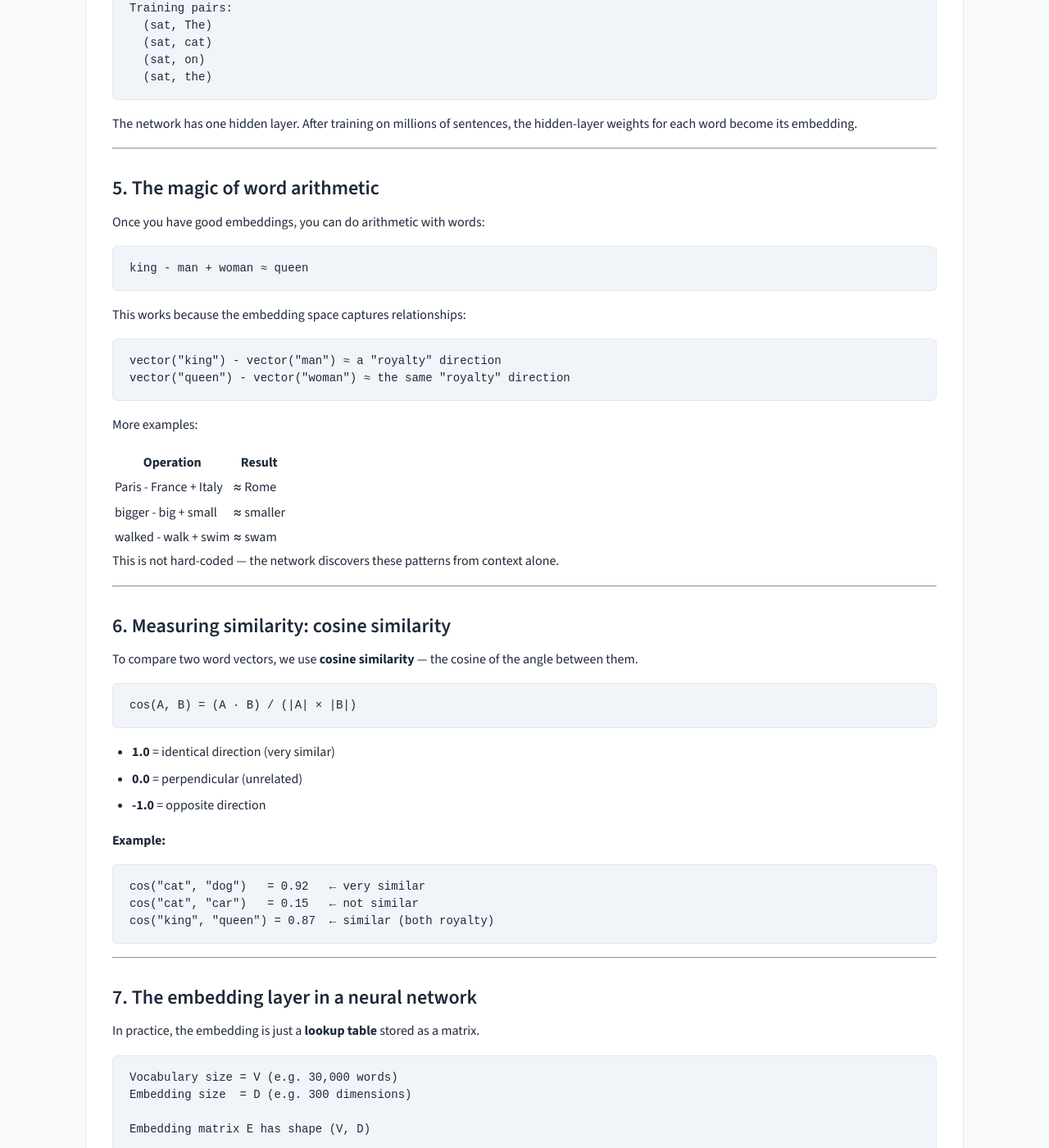
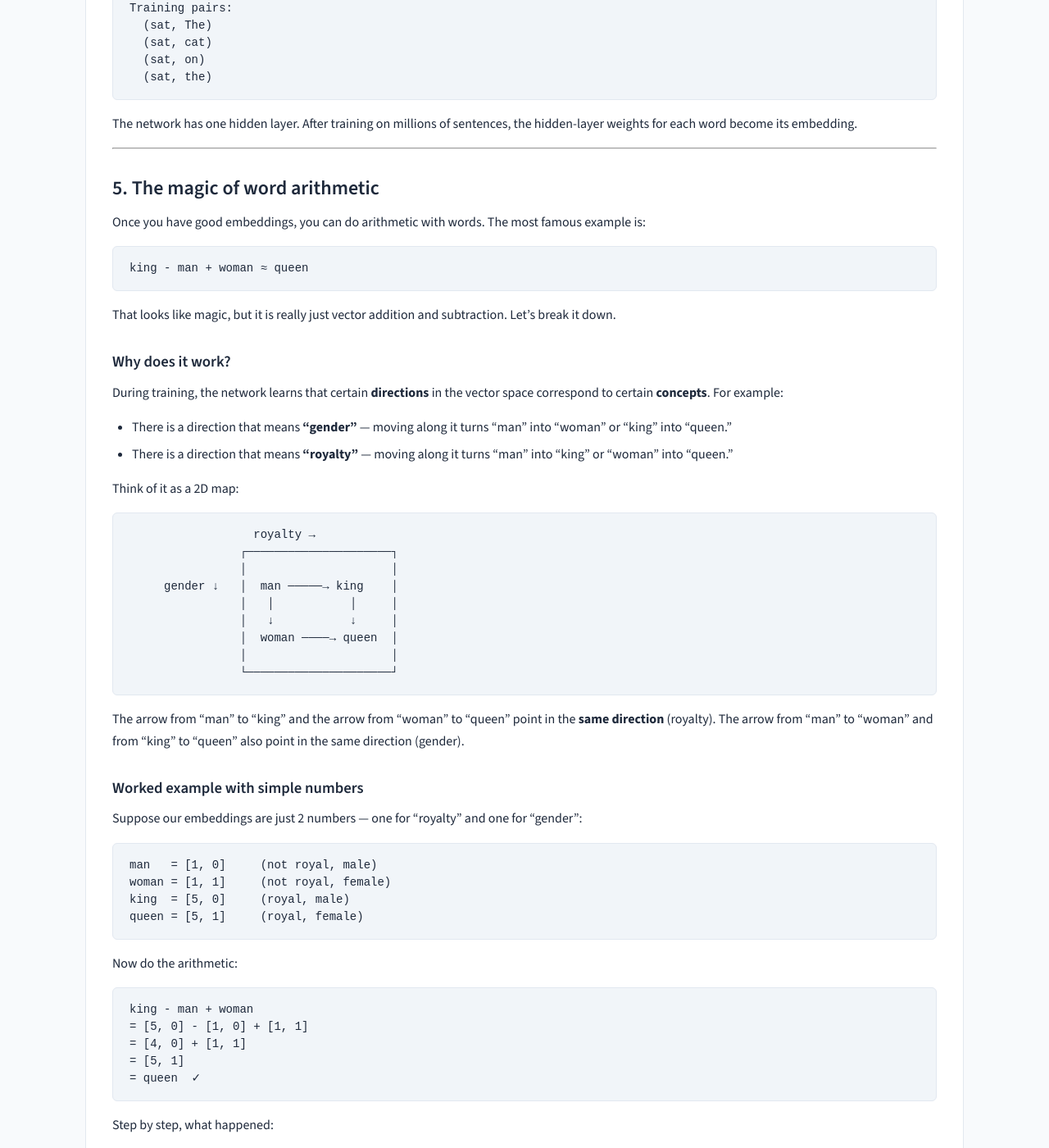
Before and after one commit to rilov/handbook, a Jekyll site: the page built from _topics/DL for GenAI - Part 1 - Word Embeddings.md, in a window 1280 px wide and 1400 px high, scrolled down 2319 px. Shown: the whole window at 82% size. Built offline with Jekyll 4.4.1, drawn with Linux system fonts in a browser that asks for light colours; some of the changed text lies outside the part shown.

Commit message:
Rewrite word arithmetic section with visual map, worked numbers, and step-by-step explanation

````diff
--- a/_topics/DL for GenAI - Part 1 - Word Embeddings.md
+++ b/_topics/DL for GenAI - Part 1 - Word Embeddings.md
@@ -119,28 +119,93 @@ The network has one hidden layer. After training on millions of sentences, the h
 
 ## 5. The magic of word arithmetic
 
-Once you have good embeddings, you can do arithmetic with words:
+Once you have good embeddings, you can do arithmetic with words. The most famous example is:
 
 ```text
 king - man + woman ≈ queen
 ```
 
-This works because the embedding space captures relationships:
+That looks like magic, but it is really just vector addition and subtraction. Let's break it down.
+
+### Why does it work?
+
+During training, the network learns that certain **directions** in the vector space correspond to certain **concepts**. For example:
+
+- There is a direction that means **"gender"** — moving along it turns "man" into "woman" or "king" into "queen."
+- There is a direction that means **"royalty"** — moving along it turns "man" into "king" or "woman" into "queen."
+
+Think of it as a 2D map:
 
 ```text
-vector("king") - vector("man") ≈ a "royalty" direction
-vector("queen") - vector("woman") ≈ the same "royalty" direction
+                  royalty →
+                ┌─────────────────────┐
+                │                     │
+     gender ↓   │  man ─────→ king    │
+                │   │           │     │
+                │   ↓           ↓     │
+                │  woman ────→ queen  │
+                │                     │
+                └─────────────────────┘
 ```
 
-More examples:
+The arrow from "man" to "king" and the arrow from "woman" to "queen" point in the **same direction** (royalty). The arrow from "man" to "woman" and from "king" to "queen" also point in the same direction (gender).
 
-| Operation | Result |
-|-----------|--------|
-| Paris - France + Italy | ≈ Rome |
-| bigger - big + small | ≈ smaller |
-| walked - walk + swim | ≈ swam |
+### Worked example with simple numbers
 
-This is not hard-coded — the network discovers these patterns from context alone.
+Suppose our embeddings are just 2 numbers — one for "royalty" and one for "gender":
+
+```text
+man   = [1, 0]     (not royal, male)
+woman = [1, 1]     (not royal, female)
+king  = [5, 0]     (royal, male)
+queen = [5, 1]     (royal, female)
+```
+
+Now do the arithmetic:
+
+```text
+king - man + woman
+= [5, 0] - [1, 0] + [1, 1]
+= [4, 0] + [1, 1]
+= [5, 1]
+= queen  ✓
+```
+
+Step by step, what happened:
+
+1. **king − man = [4, 0]** — we removed the "man" part from "king," leaving behind the pure concept of "royalty."
+2. **[4, 0] + woman = [5, 1]** — we added that royalty concept to "woman," giving us a royal woman — "queen."
+
+### What does "subtract" really mean here?
+
+Subtracting one word vector from another isolates the **difference** between them. That difference is a concept:
+
+```text
+king - man    = the "royalty" concept    [4, 0]
+woman - man   = the "gender" concept     [0, 1]
+Paris - France = the "capital" concept
+walked - walk  = the "past tense" concept
+```
+
+When you add that concept to another word, you apply the same transformation:
+
+```text
+man   + (king - man)     = king     (make it royal)
+walk  + (walked - walk)  = walked   (make it past tense)
+France + (Paris - France) = Paris   (find the capital)
+```
+
+### More examples
+
+| Question you are asking | Arithmetic | Result |
+|------------------------|------------|--------|
+| What is the capital of Italy? | Paris − France + Italy | ≈ Rome |
+| What is the opposite of "big" for "small"? | bigger − big + small | ≈ smaller |
+| What is the past tense of "swim"? | walked − walk + swim | ≈ swam |
+
+### The key insight
+
+Nobody programmed these relationships. The network discovered them **on its own** by reading billions of words and learning which words appear in similar contexts. The fact that simple vector arithmetic recovers human-like analogies is what makes word embeddings so powerful.
 
 ---
 
````
